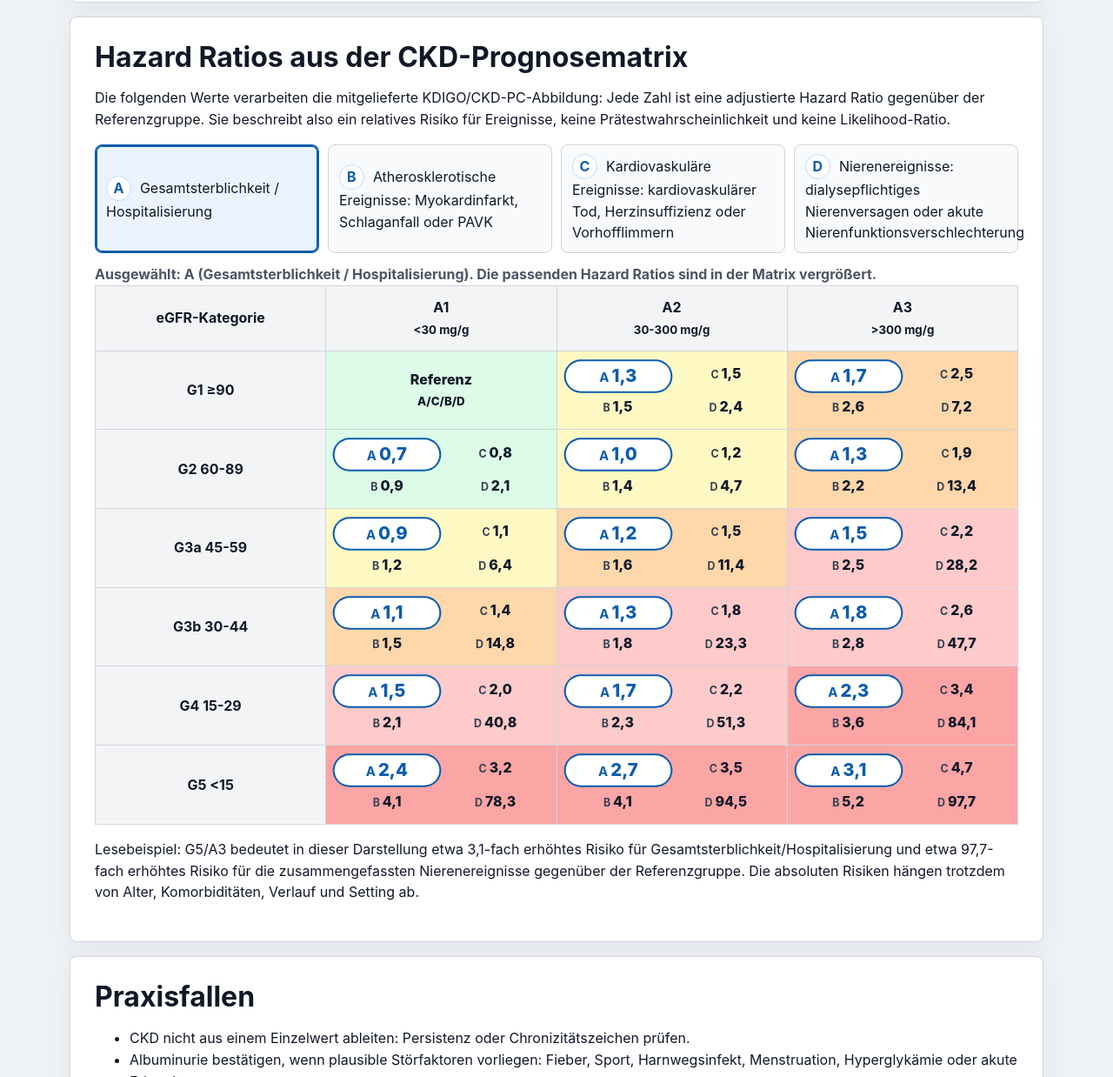
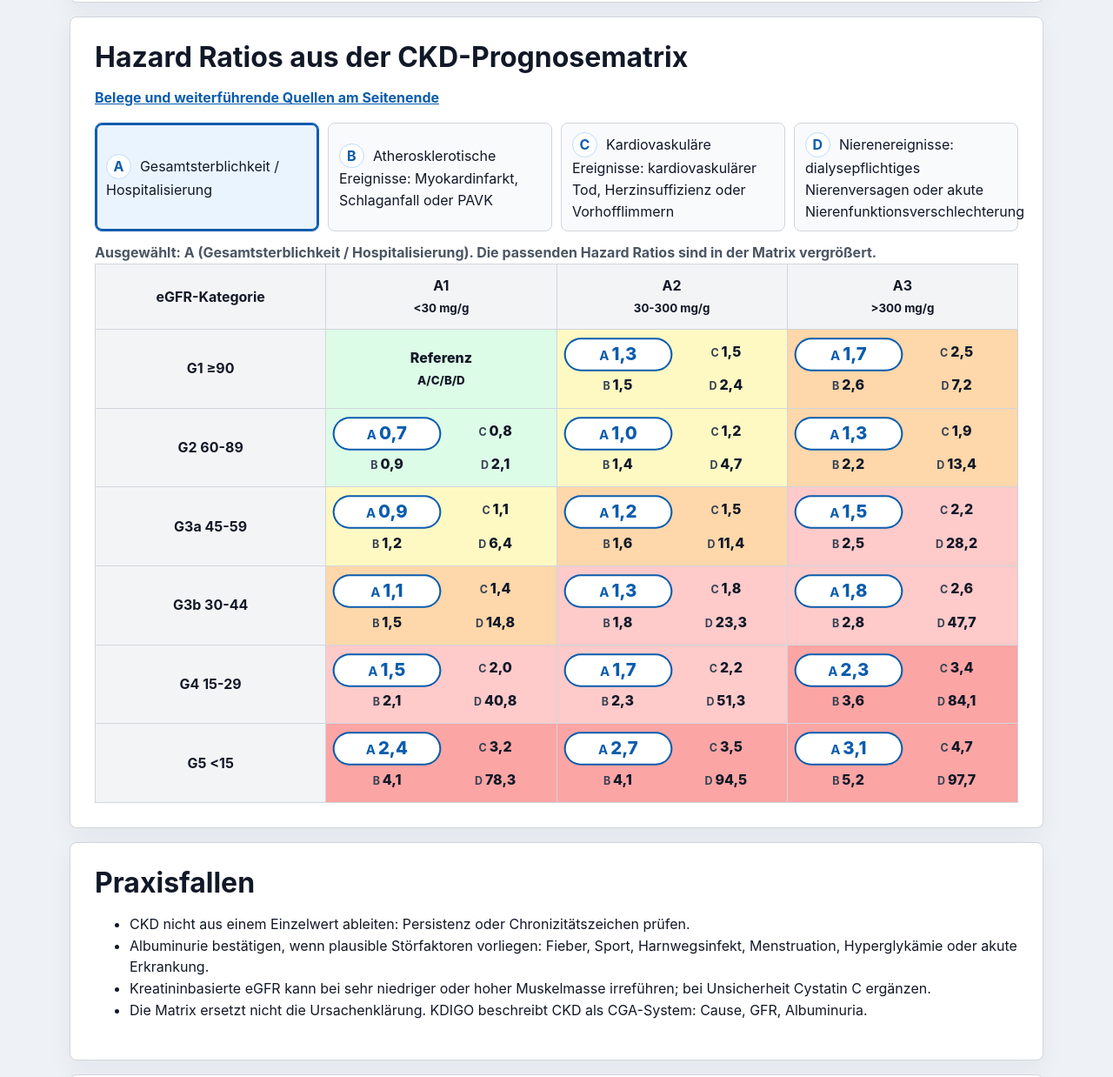
Before and after one commit to bummsgeordy/LikelihoodMD, a website: page public/info/ckd-risiko/index.html in a window 1280 px wide. Shown: the part 2273-3511 px from the top of the page at 87% size. Drawn offline with Linux system fonts and the light colour scheme.

Commit message:
Trim CKD hazard ratio copy

```diff
--- a/public/info/ckd-risiko/index.html
+++ b/public/info/ckd-risiko/index.html
@@ -544,12 +544,7 @@
 
       <section class="card">
         <h2>Hazard Ratios aus der CKD-Prognosematrix</h2>
-        <p>
-          Die folgenden Werte verarbeiten die mitgelieferte KDIGO/CKD-PC-Abbildung:
-          Jede Zahl ist eine adjustierte Hazard Ratio gegenüber der Referenzgruppe.
-          Sie beschreibt also ein relatives Risiko für Ereignisse, keine
-          Prätestwahrscheinlichkeit und keine Likelihood-Ratio.
-        </p>
+        <p><a href="#ckdSources">Belege und weiterführende Quellen am Seitenende</a></p>
         <div class="hazard-note-grid" aria-label="Komplikationsgruppen auswählen">
           <button class="hazard-filter-button" type="button" data-outcome="A" aria-pressed="true">
             <strong>A</strong> Gesamtsterblichkeit / Hospitalisierung
@@ -651,13 +646,6 @@
             </tbody>
           </table>
         </div>
-        <p>
-          Lesebeispiel: G5/A3 bedeutet in dieser Darstellung etwa 3,1-fach
-          erhöhtes Risiko für Gesamtsterblichkeit/Hospitalisierung und etwa
-          97,7-fach erhöhtes Risiko für die zusammengefassten Nierenereignisse
-          gegenüber der Referenzgruppe. Die absoluten Risiken hängen trotzdem
-          von Alter, Komorbiditäten, Verlauf und Setting ab.
-        </p>
       </section>
 
       <section class="card">
@@ -683,7 +671,7 @@
         </ul>
       </section>
 
-      <section class="card">
+      <section class="card" id="ckdSources">
         <h2>Belege und weiterführende Quellen</h2>
         <ul class="source-list">
           <li>
--- a/public/sw.js
+++ b/public/sw.js
@@ -1,4 +1,4 @@
-const CACHE_VERSION = 'lr-rechner-schema-v5-2026-06-03-4';
+const CACHE_VERSION = 'lr-rechner-schema-v5-2026-06-03-5';
 const CACHE_NAME = `likelihood-ratio-rechner-${CACHE_VERSION}`;
 const APP_SHELL = [
   './',
```
